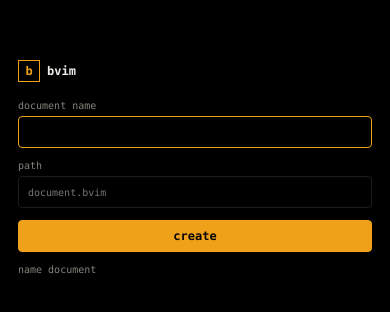
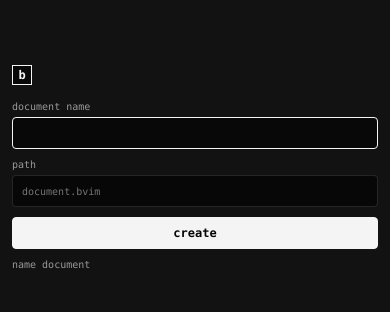
Before and after one commit to ryangerardwilson/evim, a React (Vite) app: page / in a window 390 px wide. Shown: the part 252-564 px from the top of the page. Built offline with nearby package versions, Linux system fonts and the light colour scheme.

Commit message:
Improve transparent grayscale layout

```diff
--- a/src/styles.css
+++ b/src/styles.css
@@ -2,23 +2,25 @@
   color-scheme: dark;
   font-family: "JetBrains Mono", "SFMono-Regular", Consolas, monospace;
   font-size: 12px;
-  background: #000;
-  color: #e9e9e4;
+  background: transparent;
+  color: #e9e9e9;
   font-synthesis: none;
   text-rendering: optimizeLegibility;
   -webkit-font-smoothing: antialiased;
-  --bg: #000;
-  --panel: #050505;
-  --panel-raised: #0b0b0b;
-  --line: #1c1c1c;
-  --line-strong: #3c3c3c;
-  --ink: #eeeeea;
-  --muted: #85857e;
-  --accent: #f0a11a;
-  --accent-strong: #ffbf3d;
-  --green: #2e856b;
-  --danger: #d6534b;
-  --shadow: 0 22px 70px rgba(0, 0, 0, 0.72);
+  --bg: transparent;
+  --panel: rgba(0, 0, 0, 0.46);
+  --panel-raised: rgba(8, 8, 8, 0.78);
+  --panel-solid: rgba(2, 2, 2, 0.92);
+  --line: rgba(255, 255, 255, 0.12);
+  --line-strong: rgba(255, 255, 255, 0.32);
+  --ink: #eeeeee;
+  --muted: #9a9a9a;
+  --faint: #5f5f5f;
+  --accent: #f4f4f4;
+  --accent-strong: #ffffff;
+  --mode-insert: #d4d4d4;
+  --danger: #d7d7d7;
+  --shadow: 0 18px 54px rgba(0, 0, 0, 0.58);
 }
 
 * {
@@ -31,13 +33,14 @@ body,
   width: 100%;
   height: 100%;
   margin: 0;
+  background: transparent;
 }
 
 body {
   min-width: 320px;
   overflow: hidden;
   font-size: 12px;
-  background: #000;
+  background: transparent;
 }
 
 button,
@@ -55,7 +58,7 @@ button {
   grid-template-rows: 42px 1fr 28px;
   height: 100%;
   outline: none;
-  background: #000;
+  background: transparent;
 }
 
 .topbar {
@@ -65,8 +68,8 @@ button {
   align-items: center;
   padding: 6px 10px;
   border-bottom: 1px solid var(--line);
-  background: rgba(0, 0, 0, 0.96);
-  backdrop-filter: blur(10px);
+  background: rgba(0, 0, 0, 0.62);
+  backdrop-filter: blur(18px) saturate(110%);
 }
 
 .brand {
@@ -84,7 +87,7 @@ button {
   width: 22px;
   height: 22px;
   border: 1px solid var(--accent);
-  background: #000;
+  background: rgba(0, 0, 0, 0.54);
   color: var(--accent);
 }
 
@@ -123,17 +126,6 @@ button {
   overflow: hidden;
 }
 
-.rail {
-  display: flex;
-  flex-direction: column;
-  align-items: center;
-  gap: 6px;
-  padding: 9px 6px;
-  border-right: 1px solid var(--line);
-  background: #030303;
-}
-
-.rail button,
 .image-picker {
   display: inline-grid;
   place-items: center;
@@ -146,37 +138,9 @@ button {
   transition: border-color 140ms ease, background 140ms ease, transform 140ms ease;
 }
 
-.rail button:hover,
 .image-picker:hover {
   border-color: var(--line-strong);
   transform: translateY(-1px);
-}
-
-.rail button.primary {
-  border-color: var(--accent);
-  background: var(--accent);
-  color: #050505;
-}
-
-.rail button.locked {
-  border-color: var(--green);
-  color: var(--green);
-}
-
-.rail button:disabled {
-  opacity: 0.5;
-  cursor: wait;
-}
-
-.rail-divider {
-  width: 22px;
-  height: 1px;
-  margin: 3px 0;
-  background: var(--line);
-}
-
-.rail-spacer {
-  flex: 1;
 }
 
 .document {
@@ -192,23 +156,23 @@ button {
   display: grid;
   grid-template-columns: 34px minmax(0, 1fr);
   gap: 10px;
-  width: min(880px, 100%);
+  width: min(820px, 100%);
   min-height: 48px;
-  margin: 0 auto 10px;
-  padding: 9px 12px 9px 8px;
+  margin: 0 auto 8px;
+  padding: 8px clamp(8px, 1.6vw, 12px) 8px 8px;
   border-left: 2px solid transparent;
-  background: #030303;
+  background: rgba(0, 0, 0, 0.42);
   box-shadow: none;
   transition: background 140ms ease, border-color 140ms ease, box-shadow 140ms ease, transform 140ms ease;
 }
 
 .block:hover {
-  background: #070707;
+  background: rgba(255, 255, 255, 0.04);
 }
 
 .block.selected {
   border-color: var(--accent);
-  background: var(--panel-raised);
+  background: rgba(8, 8, 8, 0.78);
   box-shadow: var(--shadow);
   transform: translateX(1px);
 }
@@ -238,7 +202,7 @@ textarea {
   resize: vertical;
   border: 1px solid var(--line);
   border-radius: 4px;
-  background: #000;
+  background: rgba(0, 0, 0, 0.58);
   color: var(--ink);
   line-height: 1.45;
   padding: 8px 9px;
@@ -269,7 +233,7 @@ textarea:focus {
   width: 100%;
   max-height: 520px;
   object-fit: contain;
-  background: #050505;
+  background: rgba(0, 0, 0, 0.46);
 }
 
 .image-picker {
@@ -290,7 +254,7 @@ textarea:focus {
   height: 28px;
   border: 1px solid var(--line);
   border-radius: 4px;
-  background: #000;
+  background: rgba(0, 0, 0, 0.58);
   color: var(--ink);
   padding: 0 8px;
   outline: none;
@@ -323,55 +287,34 @@ textarea:focus {
   text-align: center;
 }
 
-.inspector {
-  border-left: 1px solid var(--line);
-  background: #030303;
-  padding: 10px;
-  overflow: auto;
-}
-
-.meta-row {
-  display: flex;
-  align-items: baseline;
-  justify-content: space-between;
-  gap: 10px;
-  padding: 7px 0;
-  border-bottom: 1px solid var(--line);
-  color: var(--muted);
-  font-size: 10px;
-}
-
-.meta-row strong {
-  color: var(--ink);
-  font-weight: 700;
-  overflow-wrap: anywhere;
-}
-
 .commandbar {
   display: grid;
   grid-template-columns: 86px minmax(0, 1fr);
   align-items: center;
   border-top: 1px solid var(--line);
-  background: #000;
+  background: rgba(0, 0, 0, 0.62);
   color: var(--ink);
+  backdrop-filter: blur(18px) saturate(110%);
 }
 
 .commandbar .mode {
   height: 100%;
   display: grid;
   place-items: center;
-  background: #111;
+  background: rgba(255, 255, 255, 0.12);
   color: #fff;
   font-size: 10px;
   font-weight: 800;
 }
 
 .commandbar.insert .mode {
-  background: var(--green);
+  background: var(--mode-insert);
+  color: #050505;
 }
 
 .commandbar.command .mode {
   background: var(--accent);
+  color: #050505;
 }
 
 .message {
@@ -415,13 +358,14 @@ textarea:focus {
   z-index: 20;
   display: grid;
   place-items: center;
-  background: rgba(0, 0, 0, 0.76);
+  background: rgba(0, 0, 0, 0.58);
+  backdrop-filter: blur(12px);
 }
 
 .block-picker {
   width: min(280px, calc(100vw - 28px));
   border: 1px solid var(--line-strong);
-  background: #020202;
+  background: var(--panel-solid);
   box-shadow: var(--shadow);
   outline: none;
 }
@@ -458,7 +402,7 @@ textarea:focus {
 .picker-option.active,
 .picker-option:hover {
   border-color: var(--accent);
-  background: #0b0b0b;
+  background: rgba(255, 255, 255, 0.08);
 }
 
 .picker-option kbd {
@@ -473,7 +417,7 @@ textarea:focus {
   width: 100%;
   height: 100%;
   padding: 18px;
-  background: #000;
+  background: transparent;
   color: var(--ink);
   outline: none;
 }
@@ -500,7 +444,7 @@ textarea:focus {
   height: 32px;
   border: 1px solid var(--line);
   border-radius: 4px;
-  background: #000;
+  background: rgba(0, 0, 0, 0.58);
   color: var(--ink);
   padding: 0 9px;
   outline: none;
@@ -536,7 +480,7 @@ textarea:focus {
   width: min(720px, calc(100vw - 28px));
   max-height: min(680px, calc(100vh - 28px));
   border: 1px solid var(--line-strong);
-  background: #020202;
+  background: var(--panel-solid);
   box-shadow: var(--shadow);
   outline: none;
   overflow: auto;
@@ -563,7 +507,7 @@ textarea:focus {
   gap: 10px;
   align-items: baseline;
   min-height: 22px;
-  border-bottom: 1px solid #101010;
+  border-bottom: 1px solid rgba(255, 255, 255, 0.08);
   color: var(--ink);
   font-size: 10px;
 }
@@ -582,7 +526,7 @@ textarea:focus {
   place-items: center;
   width: 100%;
   height: 100%;
-  background: #000;
+  background: transparent;
   color: var(--ink);
   text-align: center;
 }
@@ -603,7 +547,9 @@ textarea:focus {
 
 @media (max-width: 840px) {
   .topbar {
-    grid-template-columns: 68px minmax(0, 1fr) auto;
+    grid-template-columns: 62px minmax(0, 1fr) auto;
+    gap: 6px;
+    padding: 5px 8px;
   }
 
   .document-state {
@@ -611,7 +557,7 @@ textarea:focus {
   }
 
   .document {
-    padding: 18px 10px 46px;
+    padding: 16px 10px 42px;
   }
 
   .block {
@@ -632,3 +578,96 @@ textarea:focus {
     grid-template-columns: 86px minmax(0, 1fr);
   }
 }
+
+@media (max-width: 620px) {
+  .app-shell {
+    grid-template-rows: 38px 1fr 26px;
+  }
+
+  .topbar {
+    grid-template-columns: 24px minmax(0, 1fr);
+  }
+
+  .brand {
+    gap: 0;
+  }
+
+  .brand span:last-child,
+  .document-state,
+  .document-heading span {
+    display: none;
+  }
+
+  .brand-mark {
+    width: 20px;
+    height: 20px;
+  }
+
+  .document {
+    padding: 12px 8px 38px;
+  }
+
+  .block {
+    grid-template-columns: 22px minmax(0, 1fr);
+    gap: 7px;
+    margin-bottom: 7px;
+    padding: 7px 8px 7px 6px;
+  }
+
+  .commandbar {
+    grid-template-columns: 62px minmax(0, 1fr);
+  }
+
+  .message {
+    gap: 8px;
+    padding: 0 8px;
+  }
+
+  .message span:last-child {
+    display: none;
+  }
+
+  .shortcuts-panel {
+    width: calc(100vw - 16px);
+    max-height: calc(100vh - 16px);
+  }
+}
+
+@media (max-width: 460px) {
+  body {
+    min-width: 0;
+  }
+
+  .block {
+    grid-template-columns: minmax(0, 1fr);
+  }
+
+  .block-number {
+    display: none;
+  }
+
+  .text-render {
+    line-height: 1.45;
+  }
+
+  textarea {
+    min-height: 78px;
+    padding: 7px;
+  }
+
+  .setup-screen {
+    padding: 12px;
+  }
+
+  .setup-form {
+    gap: 10px;
+  }
+
+  .commandbar {
+    grid-template-columns: 54px minmax(0, 1fr);
+  }
+
+  .commandbar .mode {
+    font-size: 9px;
+  }
+}
```
Also changed, not shown: electron/main.cjs (+4 -3 lines), 1 other file (tests, documents, lock files or other folders).
